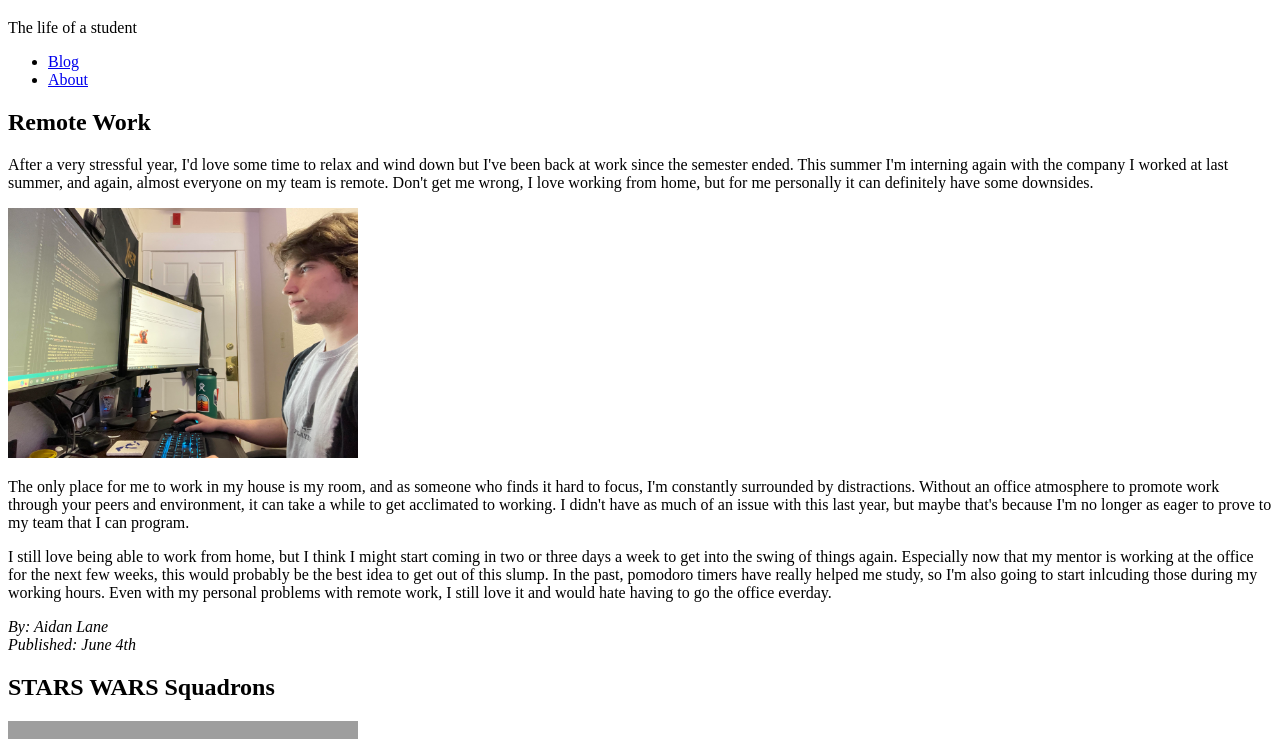
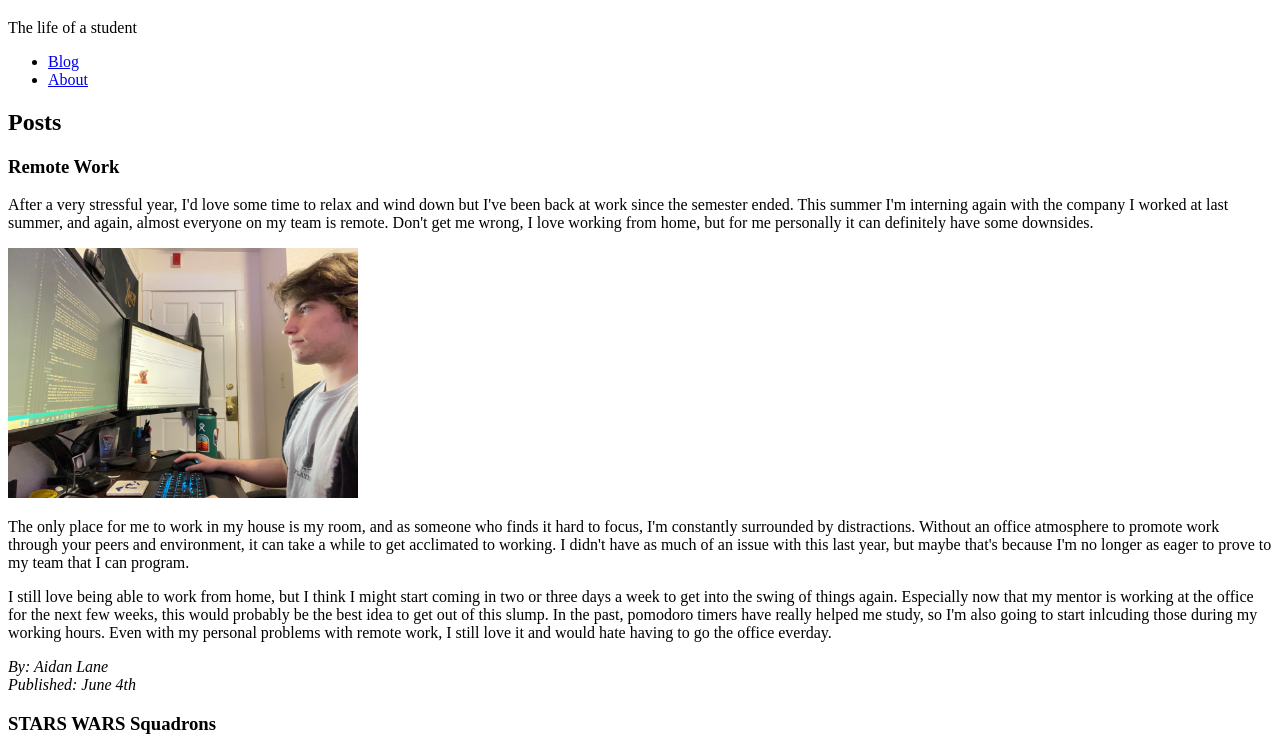
Before and after one commit to Typical-OutOfBounds/mi349_blog, a plain HTML site: page index.html in a window 1280 px wide. Shown: the part 61-800 px from the top of the page. Drawn offline with Linux system fonts and the light colour scheme; grey boxes are pictures that could not be loaded.

Commit message:
fixed warnings

```diff
--- a/index.html
+++ b/index.html
@@ -18,8 +18,9 @@
         </ul>
     </nav>
     <section>
+        <h2>Posts</h2>
         <article>
-            <h2>Remote Work</h2>
+            <h3>Remote Work</h3>
             <p>
                 After a very stressful year, I'd love some time to relax and wind down but I've been
                 back at work since the semester ended. This summer I'm interning again with the company
@@ -51,7 +52,7 @@
 
         </article>
         <article>
-            <h2>STARS WARS Squadrons</h2>
+            <h3>STARS WARS Squadrons</h3>
             <img src="squadrons.jpg" alt="Star Wars squadrons promotional image" width="350" height="200">
             <p>
                 After a year of questioning whether or not to buy STAR WARS Squadrons, I finally pulled
@@ -59,8 +60,8 @@
                 multiplayer and get pummeled by all the flight sim hobbiests, but so far I'm really
                 enjoying my experience. The game feels like I'm living a childhood dream. You get to
                 realistically fly first person in a tie fighter and shoot down those blasted rebels.
-                <blockquote>Did you hear that? You get to fly first person in a tie fighter!</blockquote>
             </p>
+            <blockquote>Did you hear that? You get to fly first person in a tie fighter!</blockquote>
             <p>
                 The flying isn't anything like the flying mechanics in STAR WARS Battlefront II, they're
                 more invloved and quite a bit more difficult. It takes a little adjusting to move around
```
